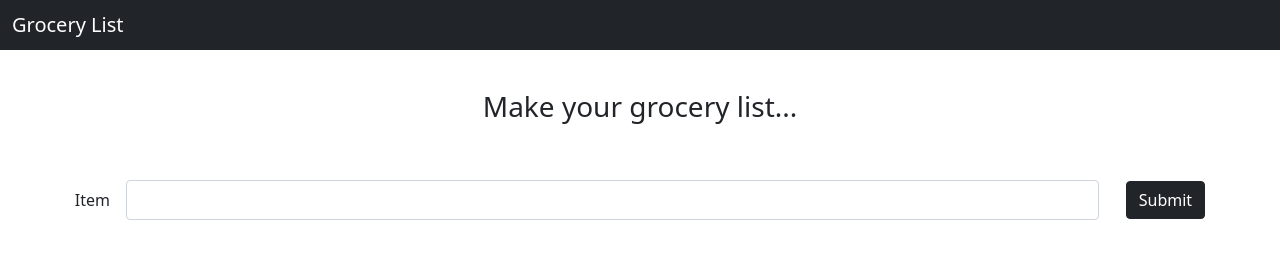
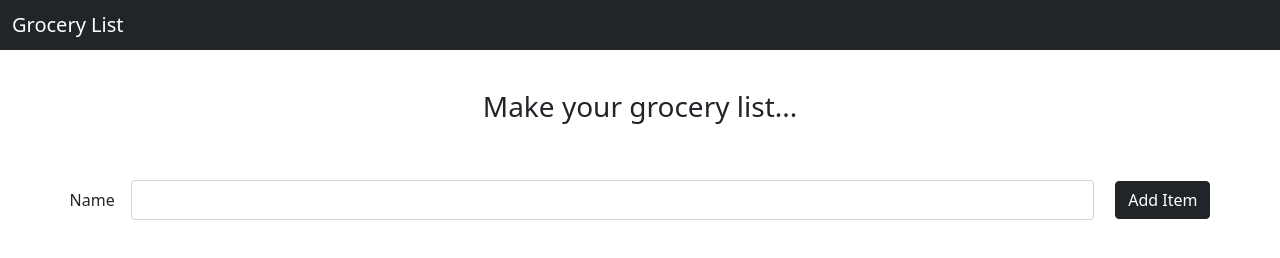
Before and after one commit to Farhan-slurrp/simple-form, a plain HTML site: page index.html in a window 1280 px wide. Drawn offline with nearby package versions, Linux system fonts and the light colour scheme.

Commit message:
change label and submit btn name

```diff
--- a/index.html
+++ b/index.html
@@ -26,7 +26,7 @@
     </div>
     <form>
       <div class="mb-3 input">
-        <label for="name" class="form-label">Item</label>
+        <label for="name" class="form-label">Name</label>
         <input
           type="name"
           class="form-control"
@@ -35,7 +35,7 @@
           value=""
         />
       </div>
-      <button type="submit" class="btn btn-dark submit">Submit</button>
+      <button type="submit" class="btn btn-dark submit">Add Item</button>
     </form>
 
     <div class="container">
```
